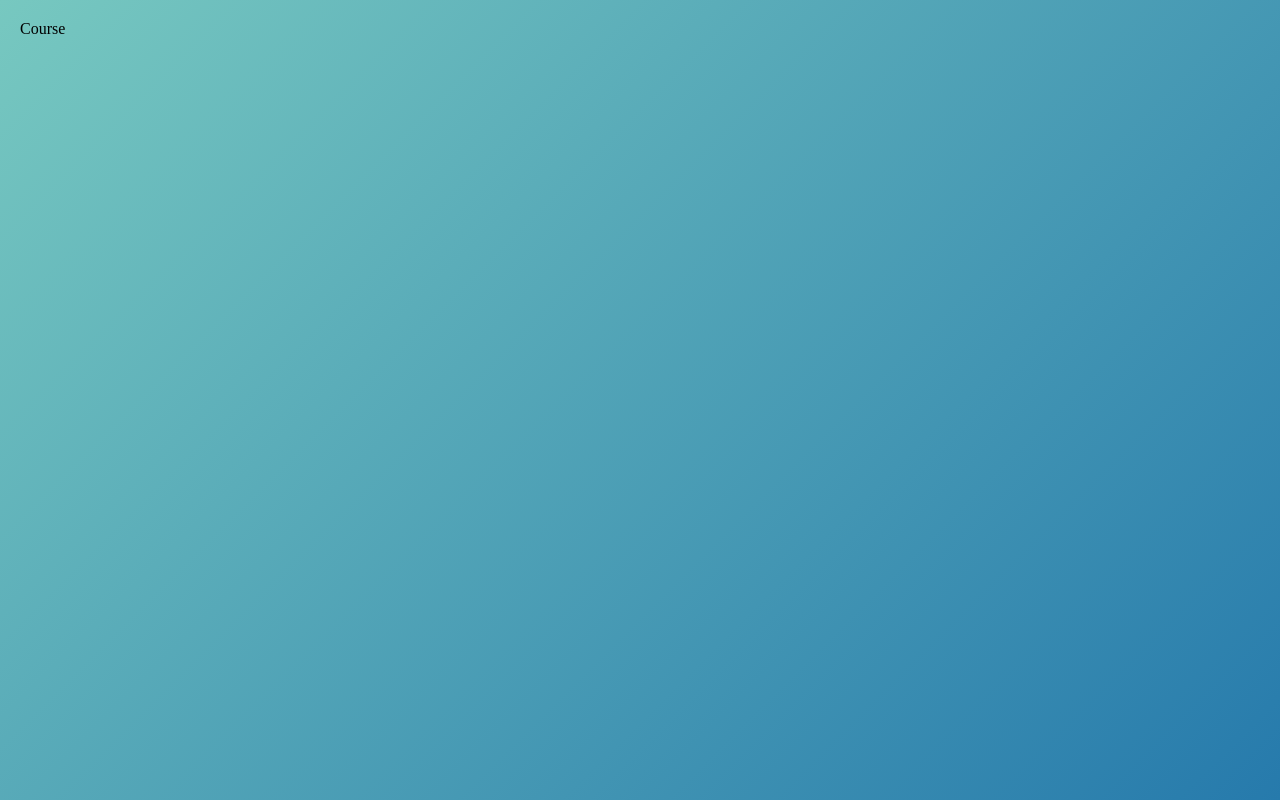
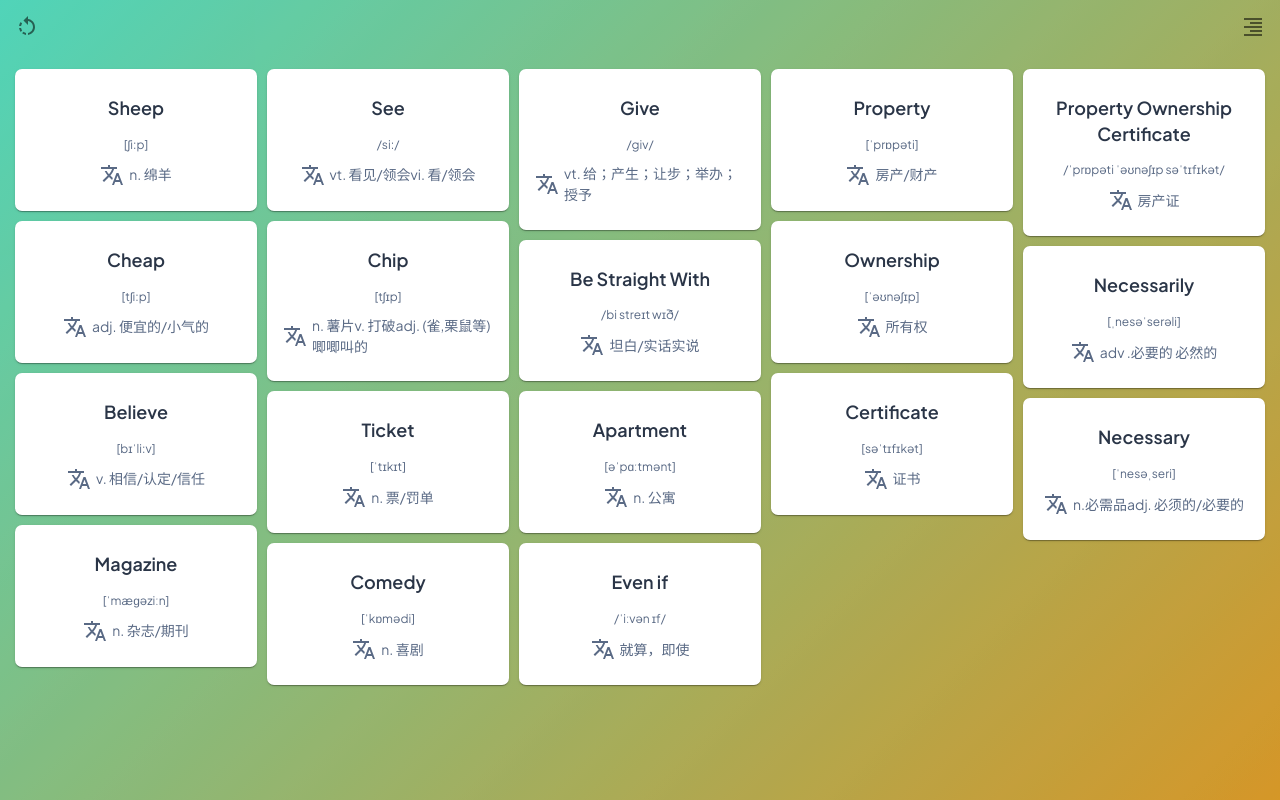
Before and after one commit to sarbia-offical/ELL, a Next.js app: page /course in a window 1280 px wide. Built offline with nearby package versions, Linux system fonts and the light colour scheme.

Commit message:
feat: "revise ux"

```diff
--- /dev/null
+++ b/src/app/(DashboardLayout)/course/page.module.scss
@@ -0,0 +1,20 @@
+.main {
+    padding: 10px;
+    .detail-content-body{
+        min-height: 80px;
+        display: flex;
+        flex-direction: column;
+        justify-content: space-between;
+        &-originalWord{
+            text-align: center;
+            margin-top: 10px;
+        }
+        &-phoneticSymbol{
+            margin-top: 10px;
+            text-align: center;
+        }
+        &-translate{
+            margin-left: 5px;
+        }
+    }
+}
--- a/src/app/(DashboardLayout)/course/page.tsx
+++ b/src/app/(DashboardLayout)/course/page.tsx
@@ -1,24 +1,144 @@
-"use client"
-import { useSearchParams } from 'next/navigation';
-import { useEffect, useState } from 'react';
-import { firstLesson } from "../../owner/firstLesson"
-import { secondLesson } from "../../owner/secondLesson"
-import { thirdLesson } from "../../owner/thirdLesson"
-import { ILessonInfo } from '@/app/owner/enum';
+"use client";
+import { useSearchParams } from "next/navigation";
+import { useEffect, useState } from "react";
+import { firstLesson } from "../../owner/firstLesson";
+import { secondLesson } from "../../owner/secondLesson";
+import { thirdLesson } from "../../owner/thirdLesson";
+import { IWordInfo } from "@/app/owner/enum";
+import { Card, CardContent, Typography, Box, Dialog, DialogTitle, DialogContent, DialogContentText, DialogActions, Button } from "@mui/material";
+import { IPhraseItem, WaterFall, WaterFallItem } from "@/components";
+import { Translate } from "@mui/icons-material";
+import styles from "./page.module.scss";
+interface IRenderPhraseList {
+  open: boolean;
+  handleClose: (open?: boolean) => void;
+  detail: Array<IPhraseItem>;
+}
+const RenderPhraseListDialog = (props: IRenderPhraseList) => {
+  return (
+    <Dialog
+      open={props.open}
+      keepMounted
+      onClose={() => { props.handleClose && props.handleClose(false) }}
+      aria-describedby="alert-dialog-slide-description"
+    >
+      <DialogTitle>{"Use Google's location service?"}</DialogTitle>
+      <DialogContent>
+        <DialogContentText id="alert-dialog-slide-description">
+          Let Google help apps determine location. This means sending anonymous
+          location data to Google, even when no apps are running.
+        </DialogContentText>
+      </DialogContent>
+      <DialogActions>
+        <Button onClick={() => { props.handleClose && props.handleClose(false) }}>Disagree</Button>
+        <Button onClick={() => { props.handleClose && props.handleClose(false) }}>Agree</Button>
+      </DialogActions>
+    </Dialog>
+  );
+};
+
+interface IRenderWordDetail {
+  detail: IWordInfo;
+  handleOpen: (phraseList: Array<IPhraseItem>) => void;
+}
+
+const RenderWordDetail = (props: IRenderWordDetail) => {
+  const { word, phraseList } = props.detail;
+  return (
+    <Card
+      style={{
+        height: "100%",
+        display: "flex",
+        flexDirection: "column",
+        justifyContent: "space-between",
+        boxSizing: "border-box",
+        position: "relative",
+      }}
+    >
+      <CardContent
+        component="div"
+        onClick={() => {
+          props.handleOpen(phraseList)
+        }}
+      >
+        <div className={styles["detail-content-body"]}>
+          <Typography gutterBottom variant="h5" component="div">
+            <div className={styles["detail-content-body-originalWord"]}>
+              {word.originalWord}
+            </div>
+          </Typography>
+          <Typography variant="body2" component="div" color="text.secondary">
+            <div className={styles["detail-content-body-phoneticSymbol"]}>
+              {word.phoneticSymbol}
+            </div>
+          </Typography>
+          <Typography
+            variant="body1"
+            component="div"
+            color="text.secondary"
+            sx={{
+              display: "flex",
+              alignItems: "center",
+              justifyContent: "center",
+              marginTop: "10px",
+            }}
+          >
+            <Translate />
+            <div className={styles["detail-content-body-translate"]}>
+              {word.translate}
+            </div>
+          </Typography>
+        </div>
+      </CardContent>
+    </Card>
+  );
+};
+
+const renderWaterFallItem = (wordList: Array<Array<IWordInfo>>, handleOpen: (phraseList: Array<IPhraseItem>) => void) => {
+  const Component = () => {
+    const words: Array<IWordInfo> = wordList.flat();
+    return (
+      <>
+        {!!words.length &&
+          words.map((item: IWordInfo, index: number) => {
+            const { originalWord, phoneticSymbol, translate } = item.word;
+            const wordLength = String(
+              originalWord + phoneticSymbol + translate
+            ).length;
+            return (
+              <WaterFallItem
+                key={index}
+                component={
+                  <RenderWordDetail detail={item} handleOpen={handleOpen} />
+                }
+              />
+            );
+          })}
+      </>
+    );
+  };
+  return Component;
+};
+
 const Course = () => {
-    const searchParams  = useSearchParams();
-    const [list, setList] = useState<Array<ILessonInfo>>([
-        firstLesson,
-        secondLesson,
-        thirdLesson,
-      ]);
-    useEffect(() => {
-        const id = searchParams.get('id') || 0;
-        console.log('id', id);
-        console.log('list', list[+id])
-    }, [list, searchParams])
-    return (
-        <div>Course</div>
-    )
-}
+  const searchParams = useSearchParams();
+  const id: number = (searchParams.get("id") as unknown as number) || 0;
+  const lessons = [firstLesson, secondLesson, thirdLesson];
+  const [isClose, setIsClose] = useState<boolean>(false);
+
+  const handleOpen = (phraseList: Array<IPhraseItem>) => {
+    console.log('phraseList', phraseList);
+    setIsClose(true);
+  }
+
+  const TestWaterFall = WaterFall(
+    renderWaterFallItem(lessons[id] ? lessons[id].wordList : [], handleOpen)
+  );
+  return (
+    <div className={styles["main"]}>
+      <TestWaterFall />
+      <RenderPhraseListDialog open={isClose} handleClose={() => { setIsClose(false) }} detail={[]}/>
+    </div>
+  );
+};
 export default Course;
--- a/src/app/(DashboardLayout)/layout.module.scss
+++ b/src/app/(DashboardLayout)/layout.module.scss
@@ -8,7 +8,6 @@ $colorBB: #f39c12;
     top: 0;
     left: 0;
 	width: 100%;
-	height: 100vh;
 }
 
 @mixin gradient($color1, $color2) {
@@ -51,8 +50,15 @@ $colorBB: #f39c12;
 .inner-container{
 	position: relative;
 	z-index: 3;
-	padding: 20px;
+	padding: 5px;
 	box-sizing: border-box;
-	height: 100vh;
+	height: calc(100vh - 54px);
     overflow-y: scroll;
 }
+.sidebar{
+	display: flex;
+	justify-content: space-between;
+	padding: 10px;
+	position: relative;
+	z-index: 4;
+}
--- a/src/app/(DashboardLayout)/layout.tsx
+++ b/src/app/(DashboardLayout)/layout.tsx
@@ -1,17 +1,31 @@
+"use client"
 import styles from "./layout.module.scss";
-import { Box } from "@mui/material";
+import { IconButton, Button } from "@mui/material";
+import { RotateLeft, FormatAlignRight } from "@mui/icons-material";
+import { useRouter } from "next/navigation";
 export default function RootLayout({
   children,
 }: {
   children: React.ReactNode;
 }) {
+  const router = useRouter();
+  const goBack = () => {
+    console.log('window.history.length ', window.history.length );
+    router.back();
+  }
   return (
     <div className={styles.frame}>
-      <div className={styles['gradient-1']}></div>
-      <div className={styles['gradient-2']}></div>
-      <div className={styles['inner-container']}>
-        {children}
+      <div className={styles["gradient-1"]}></div>
+      <div className={styles["gradient-2"]}></div>
+      <div className={styles["sidebar"]}>
+      <IconButton aria-label="delete" size="small" onClick={goBack}>
+        <RotateLeft/>
+      </IconButton>
+      <IconButton aria-label="delete" size="small">
+        <FormatAlignRight />
+      </IconButton>
       </div>
+      <div className={styles["inner-container"]}>{children}</div>
     </div>
   );
 }
--- a/src/app/lesson/firstLesson/page.tsx
+++ b/src/app/lesson/firstLesson/page.tsx
@@ -78,11 +78,9 @@ const RenderWordDetail = (props: IRenderWordDetail) => {
 const renderWaterFallItem = (wordList: Array<Array<IWordInfo>>) => {
   const Component = () => {
     const words: Array<IWordInfo> = wordList.flat();
-    const list = ["aa", "bb", "aa", "bb", "aa", "bb", "aa", "bb", "aa", "bb"];
     return (
       <>
         {
-          // list.map((ele, index) => <WaterFallItem key={index} component={<RenderDetail info={ele}/>}/>)
           words.map((item: IWordInfo, index: number) => {
             const { originalWord, phoneticSymbol, translate } = item.word;
             const wordLength = String(
--- a/src/app/owner/firstLesson.ts
+++ b/src/app/owner/firstLesson.ts
@@ -4,13 +4,13 @@
  * @Author: zouwenqin
  * @Date: 2024-08-11 00:12:41
  * @LastEditors: zouwenqin
- * @LastEditTime: 2024-08-17 23:49:28
+ * @LastEditTime: 2024-08-18 17:49:49
  */
 import { IWordInfo, ILessonInfo, ISwaggy } from "./enum";
 export const wordList: Array<IWordInfo> = [
   {
     word: {
-      originalWord: "sheep",
+      originalWord: "Sheep",
       phoneticSymbol: "[ʃi:p]",
       translate: ["n. 绵羊"],
     },
@@ -23,7 +23,7 @@ export const wordList: Array<IWordInfo> = [
   },
   {
     word: {
-      originalWord: "cheap",
+      originalWord: "Cheap",
       phoneticSymbol: "[tʃi:p]",
       translate: ["adj. 便宜的/小气的"],
     },
@@ -36,7 +36,7 @@ export const wordList: Array<IWordInfo> = [
   },
   {
     word: {
-      originalWord: "believe",
+      originalWord: "Believe",
       phoneticSymbol: "[bɪˈli:v]",
       translate: ["v. 相信/认定/信任"],
     },
@@ -49,7 +49,7 @@ export const wordList: Array<IWordInfo> = [
   },
   {
     word: {
-      originalWord: "magazine",
+      originalWord: "Magazine",
       phoneticSymbol: "[ˈmæɡəziːn]",
       translate: ["n. 杂志/期刊"],
     },
@@ -63,7 +63,7 @@ export const wordList: Array<IWordInfo> = [
   },
   {
     word: {
-      originalWord: "see",
+      originalWord: "See",
       phoneticSymbol: "/si:/",
       translate: ["vt. 看见/领会", "vi. 看/领会"],
     },
@@ -121,7 +121,7 @@ export const wordList: Array<IWordInfo> = [
   },
   {
     word: {
-      originalWord: "chip",
+      originalWord: "Chip",
       phoneticSymbol: "[tʃɪp]",
       translate: ["n. 薯片", "v. 打破", "adj. (雀,栗鼠等)唧唧叫的"],
     },
@@ -138,7 +138,7 @@ export const wordList: Array<IWordInfo> = [
   },
   {
     word: {
-      originalWord: "ticket",
+      originalWord: "Ticket",
       phoneticSymbol: "[ˈtɪkɪt]",
       translate: ["n. 票/罚单"],
     },
@@ -151,7 +151,7 @@ export const wordList: Array<IWordInfo> = [
   },
   {
     word: {
-      originalWord: "comedy",
+      originalWord: "Comedy",
       phoneticSymbol: "[ˈkɒmədi]",
       translate: ["n. 喜剧"],
     },
@@ -164,7 +164,7 @@ export const wordList: Array<IWordInfo> = [
   },
   {
     word: {
-      originalWord: "give",
+      originalWord: "Give",
       phoneticSymbol: "/giv/",
       translate: ["vt. 给；产生；让步；举办；授予"],
     },
@@ -232,8 +232,8 @@ export const wordList: Array<IWordInfo> = [
 export const swaggyList: Array<IWordInfo> = [
   {
     word: {
-      originalWord: "be straight with",
-      phoneticSymbol: "",
+      originalWord: "Be Straight With",
+      phoneticSymbol: "/bi streɪt wɪð/",
       translate: ["坦白/实话实说"],
     },
     phraseList: [
@@ -275,7 +275,7 @@ export const swaggyList: Array<IWordInfo> = [
   {
     word: {
       originalWord: "Even if",
-      phoneticSymbol: "",
+      phoneticSymbol: "/ˈiːvən ɪf/",
       translate: ["就算，即使"],
     },
     phraseList: [
@@ -287,7 +287,7 @@ export const swaggyList: Array<IWordInfo> = [
   },
   {
     word: {
-      originalWord: "property",
+      originalWord: "Property",
       phoneticSymbol: "[ˈprɒpəti]",
       translate: ["房产/财产"],
     },
@@ -300,7 +300,7 @@ export const swaggyList: Array<IWordInfo> = [
   },
   {
     word: {
-      originalWord: "ownership",
+      originalWord: "Ownership",
       phoneticSymbol: "[ˈəʊnəʃɪp]",
       translate: ["所有权"],
     },
@@ -313,7 +313,7 @@ export const swaggyList: Array<IWordInfo> = [
   },
   {
     word: {
-      originalWord: "certificate",
+      originalWord: "Certificate",
       phoneticSymbol: "[səˈtɪfɪkət]",
       translate: ["证书"],
     },
@@ -326,7 +326,7 @@ export const swaggyList: Array<IWordInfo> = [
   },
   {
     word: {
-      originalWord: "property ownership certificate",
+      originalWord: "Property Ownership Certificate",
       phoneticSymbol: "/ˈprɒpəti ˈəʊnəʃɪp səˈtɪfɪkət/",
       translate: ["房产证"],
     },
@@ -339,7 +339,7 @@ export const swaggyList: Array<IWordInfo> = [
   },
   {
     word: {
-      originalWord: "necessarily",
+      originalWord: "Necessarily",
       phoneticSymbol: "[ˌnesəˈserəli]",
       translate: ["adv .必要的 必然的"],
     },
@@ -352,7 +352,7 @@ export const swaggyList: Array<IWordInfo> = [
   },
   {
     word: {
-      originalWord: "necessary",
+      originalWord: "Necessary",
       phoneticSymbol: "[ˈnesəˌseri]",
       translate: ["n.必需品", "adj. 必须的/必要的"],
     },
@@ -362,7 +362,7 @@ export const swaggyList: Array<IWordInfo> = [
         translate: "这根香蕉对猴子来说是必要的",
       },
       {
-        originText: "this property ownership certificate is necessary for me",
+        originText: "This property ownership certificate is necessary for me",
         translate: "这个房产证对我来说是必须的",
       },
     ],
@@ -376,7 +376,7 @@ export const firstLesson: ILessonInfo = {
     points: [
       {
         word: {
-          originalWord: "be straight with",
+          originalWord: "Be straight with",
           phoneticSymbol: "",
           translate: ["坦白/实话实说"],
         },
@@ -390,7 +390,7 @@ export const firstLesson: ILessonInfo = {
       },
       {
         word: {
-          originalWord: "apartment",
+          originalWord: "Apartment",
           phoneticSymbol: "[əˈpɑːtmənt]",
           translate: ["n. 公寓"],
         },
@@ -403,7 +403,7 @@ export const firstLesson: ILessonInfo = {
       },
       {
         word: {
-          originalWord: "property ownership certificate",
+          originalWord: "Property Ownership Certificate",
           phoneticSymbol: "",
           translate: ["房产证"],
         },
@@ -416,7 +416,7 @@ export const firstLesson: ILessonInfo = {
       },
       {
         word: {
-          originalWord: "necessarily",
+          originalWord: "Necessarily",
           phoneticSymbol: "[ˌnesəˈserəli]",
           translate: ["adv .必要的 必然的"],
         },
--- a/src/components/waterFall/index.module.scss
+++ b/src/components/waterFall/index.module.scss
@@ -1,26 +1,43 @@
 .water-fall{
-    display: grid;
-    grid-gap: 1em;
-    grid-auto-flow: row dense;
-    grid-auto-rows: 10vh;
-}
-@media (min-width: 1050px) {
-    .water-fall{
-        grid-template-columns: repeat(auto-fill, minmax(220px, 1fr));
+    column-count: 5;
+    grid-gap: 10px;
+    &-item{
+        padding: 0 0 10px;
     }
 }
-@media (min-width: 769px) and (max-width: 1050px) {
+@media screen and (max-width: 1200px) {
     .water-fall {
-        grid-template-columns: repeat(auto-fill, minmax(200px, 1fr));
+      column-count: 4;
     }
-}
-@media (min-width: 550px) and (max-width: 768px) {
+  }
+  @media screen and (max-width: 768px) {
     .water-fall {
-        grid-template-columns: repeat(auto-fill, minmax(180px, 1fr));
+      column-count: 2;
     }
-}
-@media (max-width: 550px) {
+  }
+  @media screen and (max-width: 390px) {
     .water-fall {
-        grid-template-columns: repeat(auto-fill, minmax(180px, 1fr));
+      column-count: 1;
     }
-}
+  }
+
+// @media (min-width: 1050px) {
+//     .water-fall{
+//         grid-template-columns: repeat(auto-fill, minmax(220px, 1fr));
+//     }
+// }
+// @media (min-width: 769px) and (max-width: 1050px) {
+//     .water-fall {
+//         grid-template-columns: repeat(auto-fill, minmax(200px, 1fr));
+//     }
+// }
+// @media (min-width: 550px) and (max-width: 768px) {
+//     .water-fall {
+//         grid-template-columns: repeat(auto-fill, minmax(180px, 1fr));
+//     }
+// }
+// @media (max-width: 550px) {
+//     .water-fall {
+//         grid-template-columns: repeat(auto-fill, minmax(180px, 1fr));
+//     }
+// }
--- a/src/components/waterFall/index.tsx
+++ b/src/components/waterFall/index.tsx
@@ -4,7 +4,7 @@
  * @Author: zouwenqin
  * @Date: 2024-08-17 15:51:32
  * @LastEditors: zouwenqin
- * @LastEditTime: 2024-08-17 23:26:27
+ * @LastEditTime: 2024-08-18 14:21:32
  */
 "use client"
 import React, { useEffect } from "react";
@@ -12,14 +12,10 @@ import styles from "./index.module.scss";
 
 
 export interface IWaterFallItem {
-  wordLength: number
   component: React.ReactElement
 };
 
 const WaterFall = (InnerComponents: React.ComponentType) => {
-  useEffect(() => {
-    console.log('InnerComponents', InnerComponents);
-  }, [InnerComponents])
   const WrapperComponent = () => {
     return <div className={styles['water-fall']}>
         <InnerComponents/>
@@ -29,16 +25,8 @@ const WaterFall = (InnerComponents: React.ComponentType) => {
 }
 
 const WaterFallItem = (props: IWaterFallItem) => {
-  console.log('props.wordLength', props.wordLength);
-  const length = props.wordLength
-  let index = length >= 50 ? 4
-    : length >= 30 && length < 50 ? 4
-    : length > 10 && length < 30 ? 3
-    : 2;
-  console.log('length', length);
-  console.log('index', index);
   return (
-    <div className={styles['water-fall-item']} style={{'gridRow': `auto / span ${index}`}}>
+    <div className={styles['water-fall-item']}>
       { props.component }
     </div>
   )
```
Also changed, not shown: src/app/(DashboardLayout)/page.tsx (+2 -7 lines).
